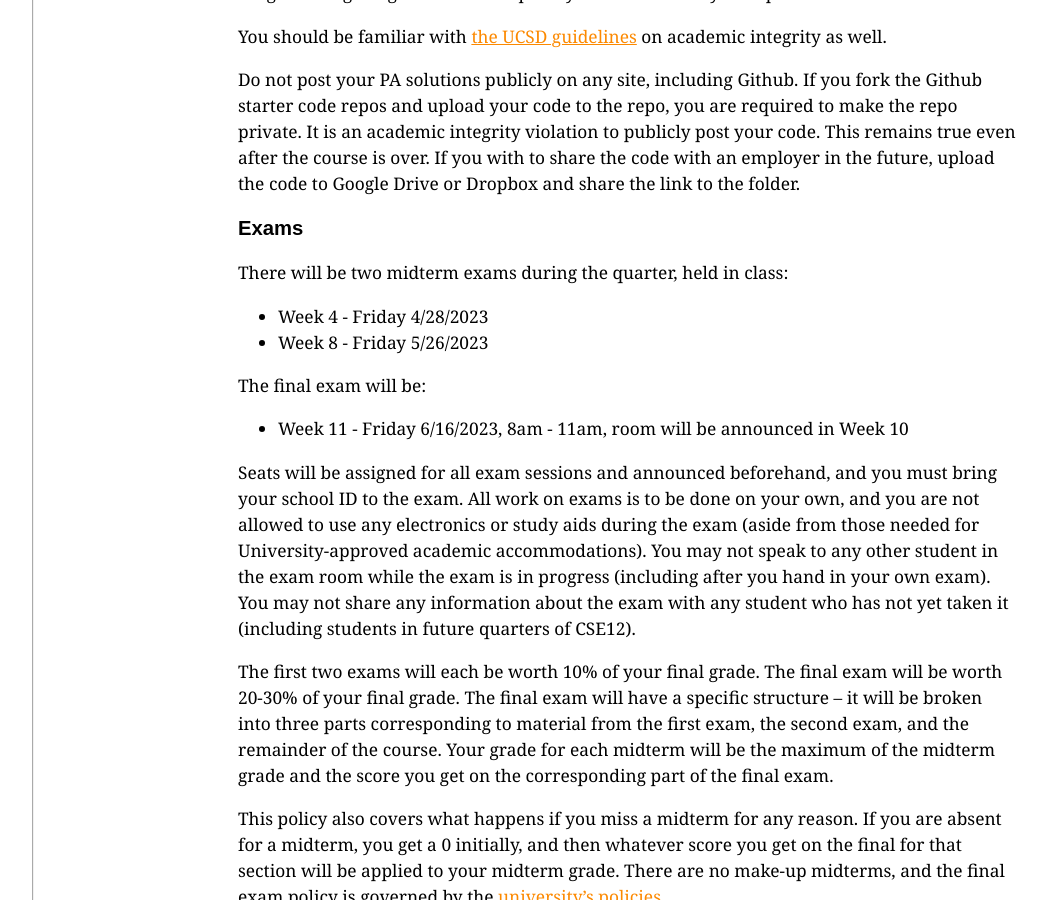
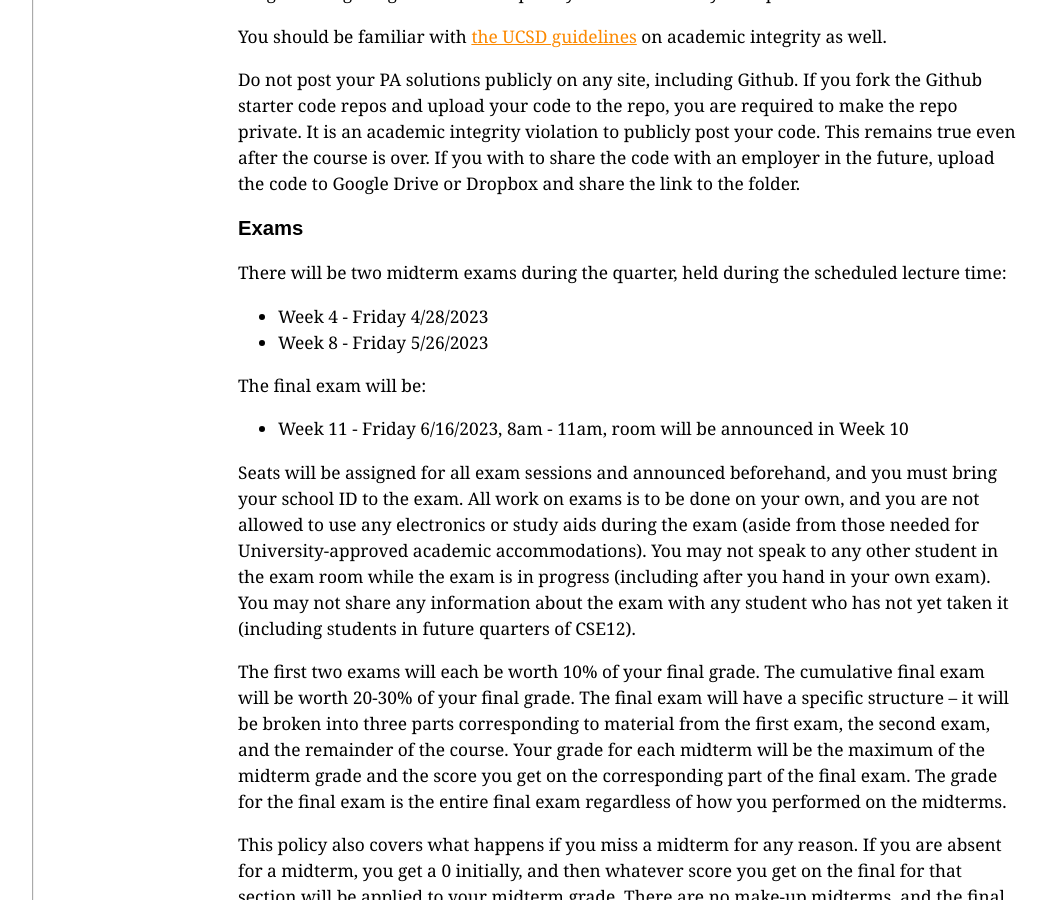
Before and after one commit to ucsd-cse12-sp23/ucsd-cse12-sp23.github.io, a Jekyll site: the page built from syllabus.md, in a window 1280 px wide and 900 px high, scrolled down 5757 px. Shown: the whole window, without its empty margins (56-1101 px from the left). Built offline with Jekyll 4.4.1, drawn with Linux system fonts in a browser that asks for light colours; some of the changed text lies outside the part shown.

Commit message:
Update syllabus.md

```diff
--- a/syllabus.md
+++ b/syllabus.md
@@ -81,7 +81,7 @@ opporunity to ask questions about the assignments as well as the course material
 They will be recorded. Attendance is encouraged but optional.
 
 Discussions will also be recorded through Zoom and made available in the
-Canvas Media Gallery.
+Canvas Media Gallery. A link to the discussion will be provided in the calendar and in Canvas.
 
 ### Stepik Exercises and Course Engagement
 
@@ -253,7 +253,7 @@ the link to the folder.
 <a id="g:exams"></a>
 <h3>Exams</h3>
 
-There will be two midterm exams during the quarter, held in class:
+There will be two midterm exams during the quarter, held during the scheduled lecture time:
 - Week 4 - Friday 4/28/2023
 - Week 8 - Friday 5/26/2023
 
@@ -262,7 +262,8 @@ The final exam will be:
 
 Seats will be assigned for all exam sessions and announced beforehand, and you must bring your school ID to the exam. All work on exams is to be done on your own, and you are not allowed to use any electronics or study aids during the exam (aside from those needed for University-approved academic accommodations). You may not speak to any other student in the exam room while the exam is in progress (including after you hand in your own exam). You may not share any information about the exam with any student who has not yet taken it (including students in future quarters of CSE12).
 
-The first two exams will each be worth 10% of your final grade. The final exam will be worth 20-30% of your final grade. The final exam will have a specific structure – it will be broken into three parts corresponding to material from the first exam, the second exam, and the remainder of the course. Your grade for each midterm will be the maximum of the midterm grade and the score you get on the corresponding part of the final exam.
+The first two exams will each be worth 10% of your final grade. The cumulative final exam will be worth 20-30% of your final grade. The final exam will have a specific structure – it will be broken into three parts corresponding to material from the first exam, the second exam, and the remainder of the course. Your grade for each midterm will be the maximum of the midterm grade and the score you get on the corresponding part of the final exam. The grade for the final exam is the entire final
+exam regardless of how you performed on the midterms.
 
 This policy also covers what happens if you miss a midterm for any reason. If you are absent for a midterm, you get a 0 initially, and then whatever score you get on the final for that section will be applied to your midterm grade. There are no make-up midterms, and the final exam policy is governed by the [university’s policies](https://senate.ucsd.edu/operating-procedures/educational-policies/courses/epc-policies-on-courses/policy-exams-including-midterms-final-exams-and-religious-accommodations-for-exams/){:target="_blank"}.
 
```
